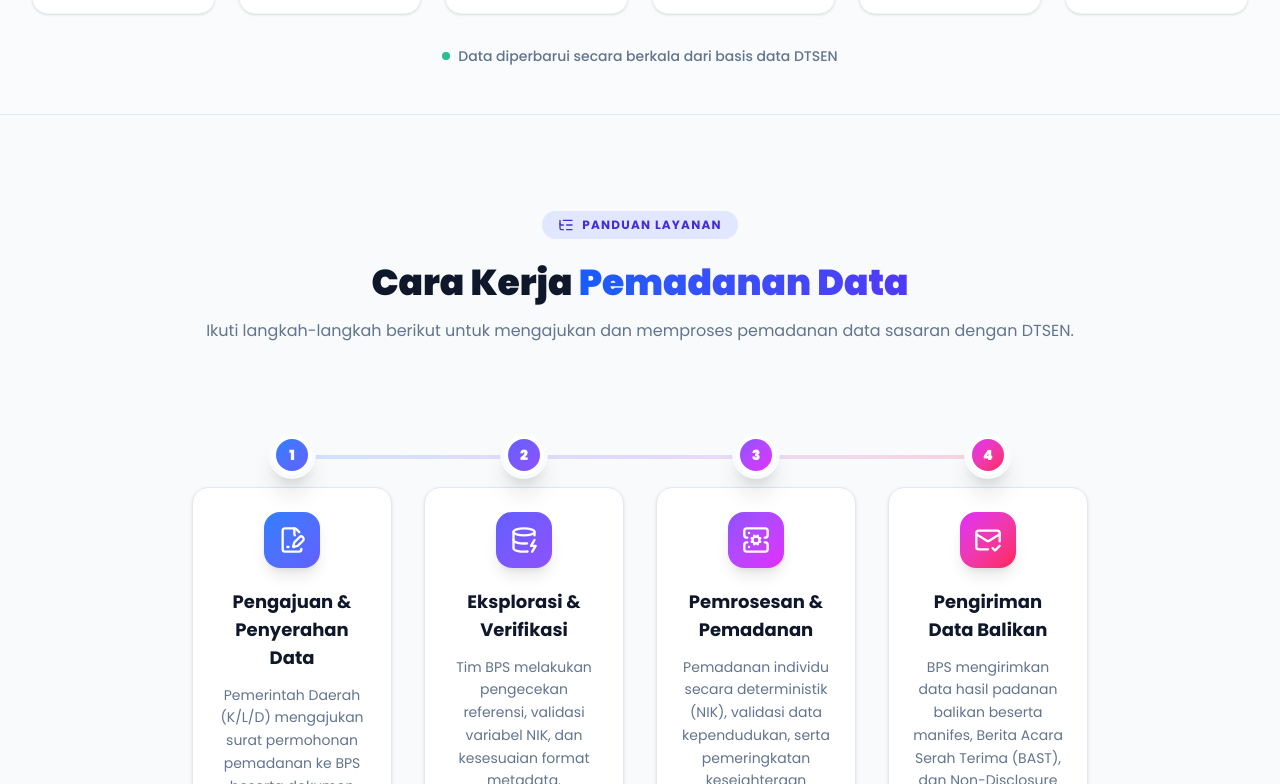
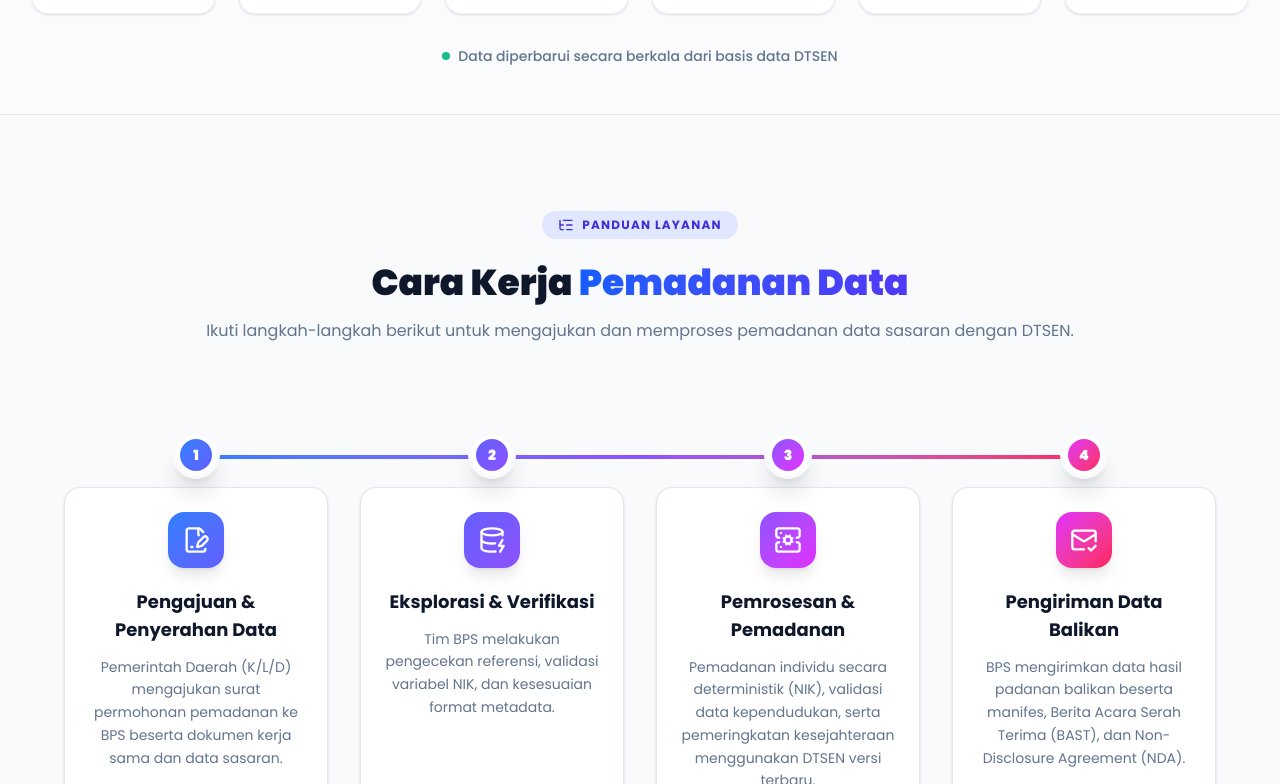
Before and after one commit to jihanmsr/latsar-pemadanan-dtsen, a Next.js app: page / in a window 1280 px wide. Shown: the part 1036-1820 px from the top of the page. Built offline with nearby package versions, Linux system fonts and the light colour scheme; no server answers.

Commit message:
UI: Add framer-motion animations to Cara Kerja timeline

```diff
--- a/src/components/LandingWorkflow.tsx
+++ b/src/components/LandingWorkflow.tsx
@@ -1,4 +1,7 @@
+"use client";
+
 import { FileSignature, DatabaseZap, ServerCog, MailCheck, ListTree } from 'lucide-react';
+import { motion } from 'framer-motion';
 
 export default function LandingWorkflow() {
   const steps = [
@@ -28,25 +31,60 @@ export default function LandingWorkflow() {
     }
   ];
 
+  const containerVariants = {
+    hidden: { opacity: 0 },
+    visible: {
+      opacity: 1,
+      transition: {
+        staggerChildren: 0.2,
+      },
+    },
+  };
+
+  const itemVariants = {
+    hidden: { opacity: 0, y: 30 },
+    visible: { opacity: 1, y: 0, transition: { duration: 0.5, type: "spring", stiffness: 50 } },
+  };
+
   return (
-    <div className="w-full py-24 px-4 sm:px-8 bg-slate-50 dark:bg-slate-900/50">
-      <div className="max-w-4xl mx-auto">
-        <div className="text-center mb-16">
+    <div className="w-full py-24 px-4 sm:px-8 bg-slate-50 dark:bg-slate-900/50 overflow-hidden">
+      <div className="max-w-6xl mx-auto">
+        <motion.div
+          initial={{ opacity: 0, y: 20 }}
+          whileInView={{ opacity: 1, y: 0 }}
+          viewport={{ once: true, margin: "-100px" }}
+          transition={{ duration: 0.6 }}
+          className="text-center mb-16"
+        >
           <div className="inline-flex items-center justify-center gap-2 px-4 py-1.5 rounded-full bg-indigo-100 dark:bg-indigo-900/30 text-indigo-700 dark:text-indigo-400 text-xs font-bold uppercase tracking-widest mb-6">
             <ListTree className="w-4 h-4" />
             Panduan Layanan
           </div>
           <h2 className="text-3xl md:text-4xl font-black text-slate-900 dark:text-white mb-4">Cara Kerja <span className="text-transparent bg-clip-text bg-gradient-to-r from-blue-600 to-indigo-600">Pemadanan Data</span></h2>
           <p className="text-slate-500">Ikuti langkah-langkah berikut untuk mengajukan dan memproses pemadanan data sasaran dengan DTSEN.</p>
-        </div>
+        </motion.div>
 
         <div className="relative mt-8">
-          {/* Horizontal Line for Desktop */}
-          <div className="hidden lg:block absolute top-12 left-[10%] right-[10%] h-1 bg-gradient-to-r from-blue-500 via-violet-500 to-rose-500 rounded-full opacity-20"></div>
+          {/* Horizontal Line for Desktop with Moving Animation */}
+          <div className="hidden lg:block absolute top-12 left-[10%] right-[10%] h-1 bg-slate-200 dark:bg-slate-800 rounded-full overflow-hidden">
+            <motion.div
+              className="h-full bg-gradient-to-r from-blue-500 via-violet-500 to-rose-500 rounded-full"
+              initial={{ width: "0%" }}
+              whileInView={{ width: "100%" }}
+              viewport={{ once: true, margin: "-100px" }}
+              transition={{ duration: 1.5, ease: "easeInOut" }}
+            />
+          </div>
 
-          <div className="grid grid-cols-1 md:grid-cols-2 lg:grid-cols-4 gap-6 lg:gap-8">
+          <motion.div
+            variants={containerVariants}
+            initial="hidden"
+            whileInView="visible"
+            viewport={{ once: true, margin: "-100px" }}
+            className="grid grid-cols-1 md:grid-cols-2 lg:grid-cols-4 gap-6 lg:gap-8"
+          >
             {steps.map((step, idx) => (
-              <div key={idx} className="relative group">
+              <motion.div variants={itemVariants} key={idx} className="relative group">
 
                 {/* Timeline Node Desktop */}
                 <div className="hidden lg:flex absolute top-12 left-1/2 -translate-x-1/2 -translate-y-1/2 w-12 h-12 bg-white dark:bg-slate-900 rounded-full border-4 border-slate-50 dark:border-slate-900 shadow-xl items-center justify-center z-10 transition-transform group-hover:scale-110">
@@ -57,9 +95,13 @@ export default function LandingWorkflow() {
 
                 {/* Content Box */}
                 <div className="bg-white dark:bg-slate-950 p-6 rounded-2xl shadow-sm border border-slate-200 dark:border-slate-800 hover:shadow-xl hover:-translate-y-2 transition-all duration-300 lg:mt-20 h-full flex flex-col items-center text-center">
-                  <div className={`w-14 h-14 rounded-2xl bg-gradient-to-br ${step.color} text-white flex items-center justify-center mb-5 shadow-lg group-hover:scale-110 transition-transform duration-300`}>
+                  <motion.div
+                    whileHover={{ rotate: [0, -10, 10, -10, 0], scale: 1.1 }}
+                    transition={{ duration: 0.5 }}
+                    className={`w-14 h-14 rounded-2xl bg-gradient-to-br ${step.color} text-white flex items-center justify-center mb-5 shadow-lg`}
+                  >
                     <step.icon className="w-7 h-7" />
-                  </div>
+                  </motion.div>
                   <div className="lg:hidden w-8 h-8 rounded-full bg-gradient-to-br from-slate-100 to-slate-200 dark:from-slate-800 dark:to-slate-700 text-slate-500 dark:text-slate-300 font-bold text-sm flex items-center justify-center mb-3">
                     {idx + 1}
                   </div>
@@ -67,9 +109,9 @@ export default function LandingWorkflow() {
                   <p className="text-slate-500 dark:text-slate-400 text-sm leading-relaxed">{step.desc}</p>
                 </div>
 
-              </div>
+              </motion.div>
             ))}
-          </div>
+          </motion.div>
         </div>
 
       </div>
```
